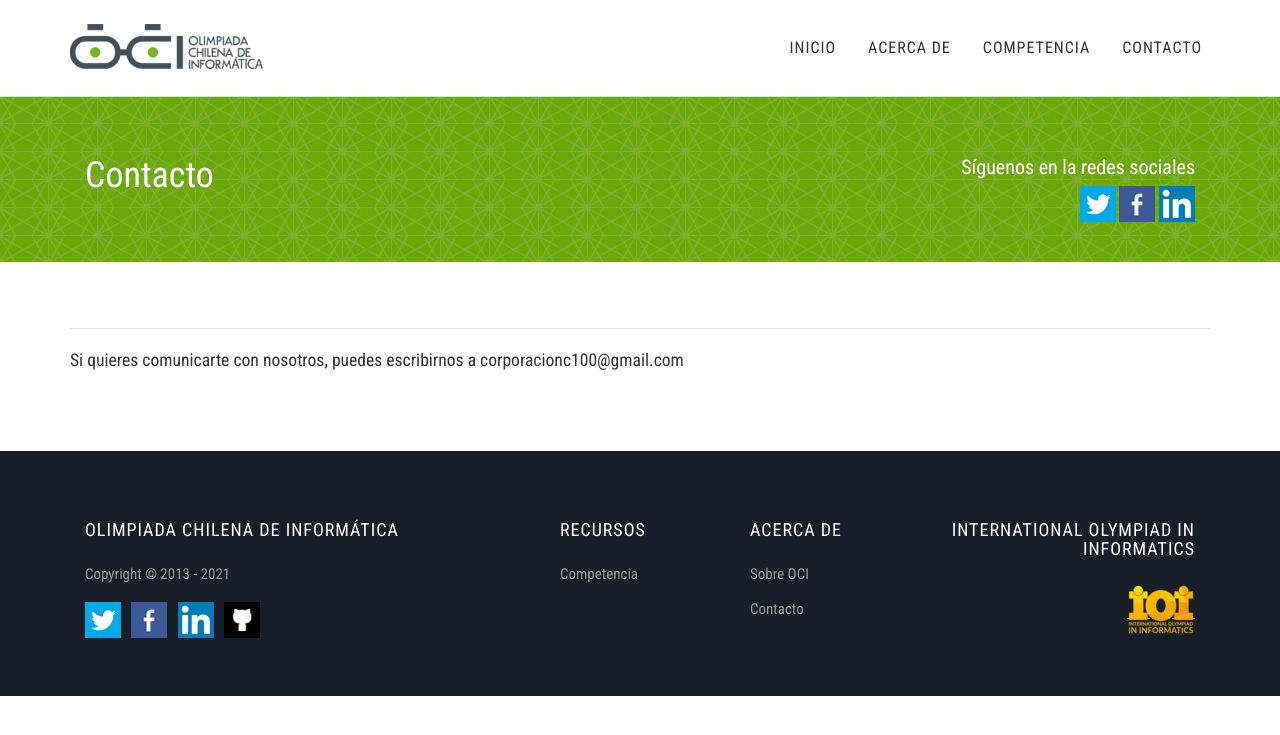
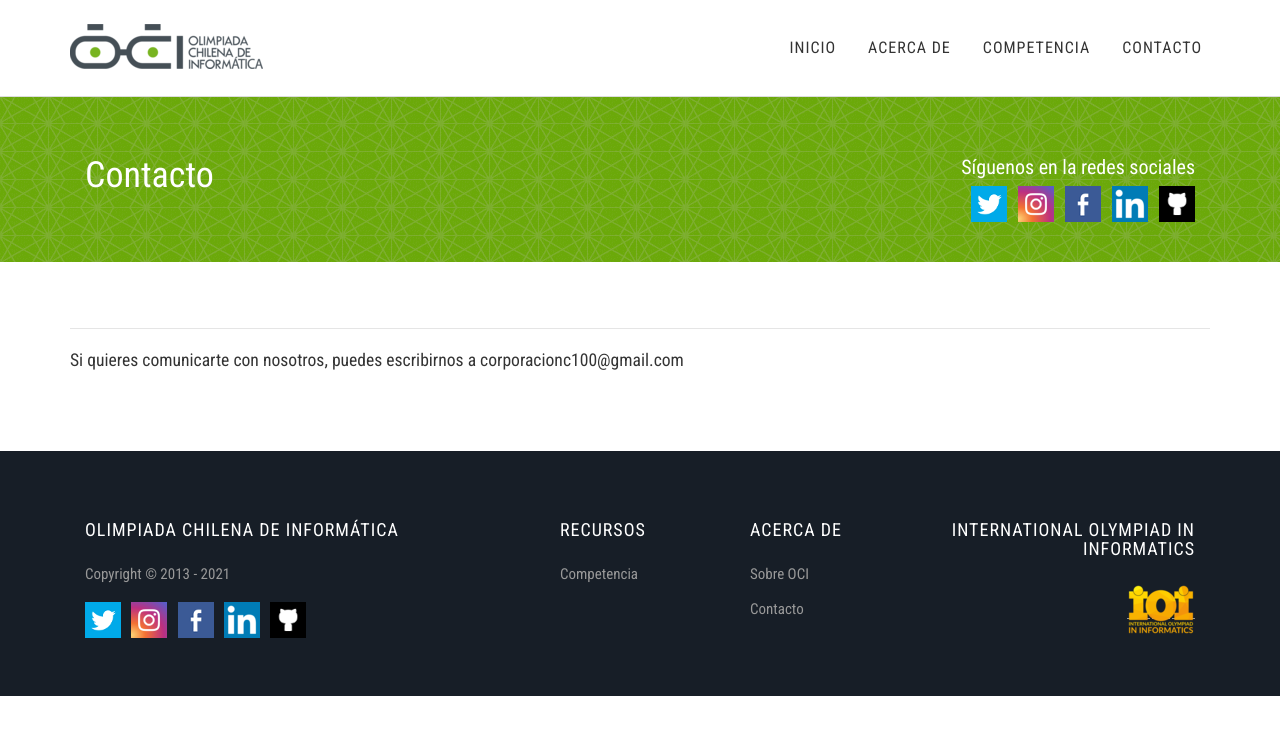
Before and after one commit to OCIoficial/ocioficial.github.io, a Jekyll site: the page built from contacto.md, in a window 1280 px wide. Shown: the top 735 px of the page. Built offline with Jekyll 4.4.1, drawn with Linux system fonts in a browser that asks for light colours; comment, search, counter and statistics services are not loaded.

Commit message:
se agrega link a cuenta de instagram

```diff
--- a/_layouts/default.html
+++ b/_layouts/default.html
@@ -67,6 +67,8 @@
                         <p>Copyright © 2013 - {{ site.time | date: "%Y" }}</p>
                         <a href="https://twitter.com/OCI_Chile" target="_blank"><img src="{{ site.baseurl }}/assets/images/icons/twitter.png" /></a>
                         &nbsp;
+                        <a href="https://instagram.com/oci_chile" target="_blank"><img src="{{ site.baseurl }}/assets/images/icons/instagram.png" /></a>
+                        &nbsp;
                         <a href="https://facebook.com/OCI.Chile" target="_blank"><img src="{{ site.baseurl }}/assets/images/icons/facebook.png" /></a>
                         &nbsp;
                         <a href="https://www.linkedin.com/company/olimpiada-chilena-informatica/" target="_blank"><img src="{{ site.baseurl }}/assets/images/icons/linkedin.png" /></a>
--- a/_layouts/page.html
+++ b/_layouts/page.html
@@ -14,8 +14,14 @@
             <div class="col-md-4 text-right bannersocial">
                 <h5>Síguenos en la redes sociales</h5>
                 <a href="https://twitter.com/OCI_Chile" target="_blank"><img src="{{ site.baseurl }}/assets/images/icons/twitter.png" /></a>
-                <a href="https://fb.com/OCI.Chile" target="_blank"><img src="{{ site.baseurl }}/assets/images/icons/facebook.png" /></a>
+                &nbsp;
+                <a href="https://instagram.com/oci_chile" target="_blank"><img src="{{ site.baseurl }}/assets/images/icons/instagram.png" /></a>
+                &nbsp;
+                <a href="https://facebook.com/OCI.Chile" target="_blank"><img src="{{ site.baseurl }}/assets/images/icons/facebook.png" /></a>
+                &nbsp;
                 <a href="https://www.linkedin.com/company/olimpiada-chilena-informatica/" target="_blank"><img src="{{ site.baseurl }}/assets/images/icons/linkedin.png" /></a>
+                &nbsp;
+                <a href="https://github.com/ocioficial" target="_blank"><img src="{{ site.baseurl }}/assets/images/icons/github.png" /></a>
             </div>
         </div>
     </div>
```
Also changed, not shown: assets/images/icons/instagram.png (added).
